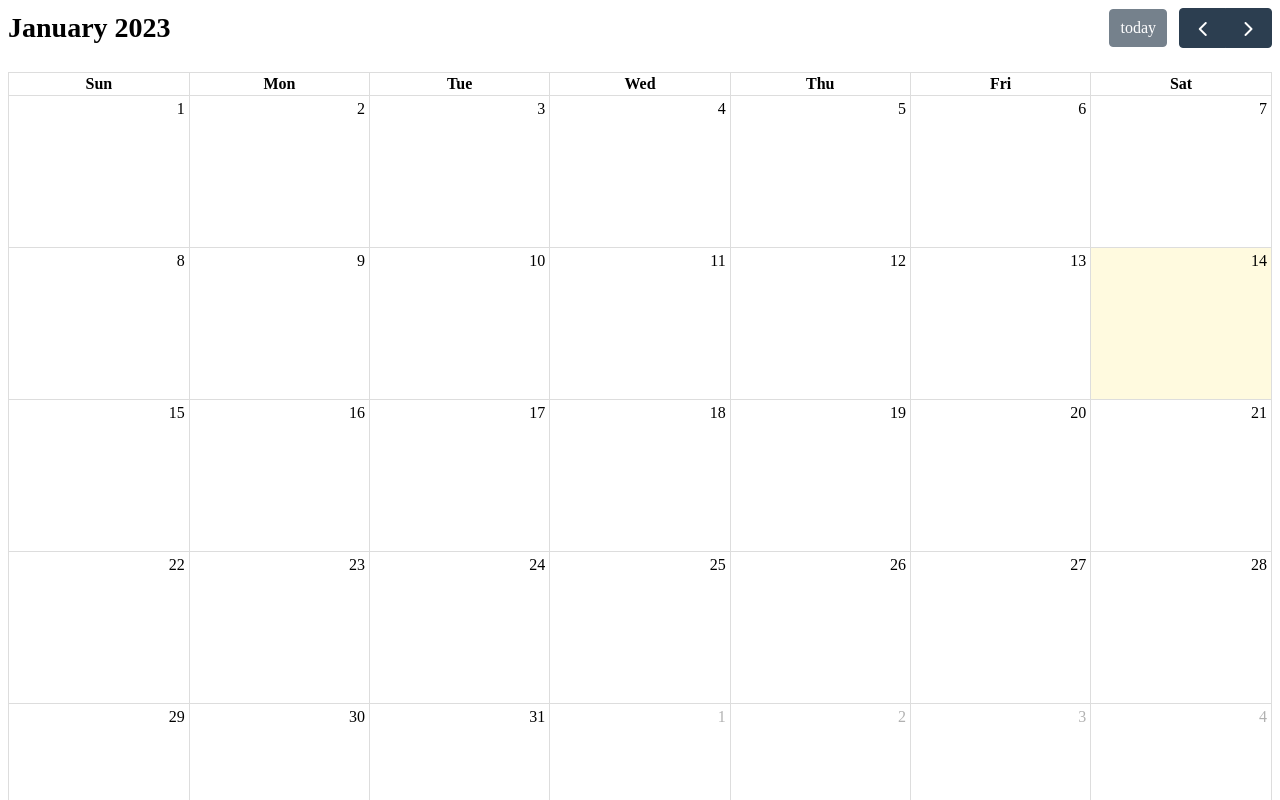
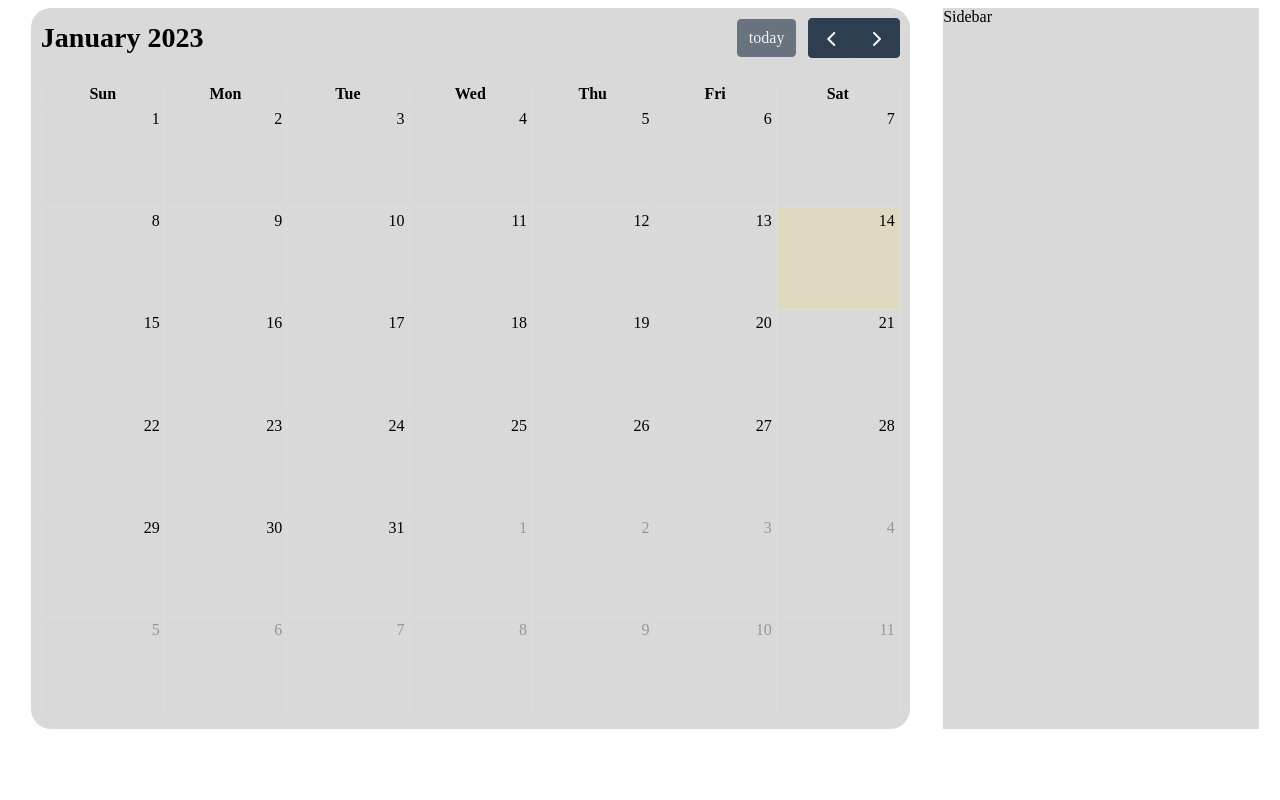
Before and after one commit to Lake-Natron/Pursuit, a Next.js app: page /calendar in a window 1280 px wide. Shown: the top 800 px of the page. Built offline with nearby package versions, Linux system fonts and the light colour scheme.

Commit message:
Adjust nextjs css file

```diff
--- /dev/null
+++ b/pages/_app.js
@@ -0,0 +1,6 @@
+import '../public/main.css';
+import React from 'react';
+
+export default function MyApp({ Component, pageProps }) {
+  return <Component {...pageProps} />
+}
--- a/pages/calendar.jsx
+++ b/pages/calendar.jsx
@@ -3,13 +3,35 @@ import FullCalendar from '@fullcalendar/react' // must go before plugins
 import dayGridPlugin from '@fullcalendar/daygrid' // a plugin!
 
 const Calendar = () => {
+
+  const pageStyle = {
+    display: 'flex',
+    justifyContent: 'space-evenly'
+  }
+
+  const sidebarStyle = {
+    backgroundColor: '#D9D9D9',
+    width: '25%'
+  }
+
+  const calendarStyle = {
+    width: '68%',
+    marginLeft: '10px',
+    marginRight: '20px',
+    backgroundColor: '#D9D9D9',
+    padding: '10px',
+    borderRadius: '20px'
+  }
+
   return (
-    <div>
-      <FullCalendar
-        plugins={[dayGridPlugin]}
-        initialView="dayGridMonth"
-      />
-      <div>
+    <div style={pageStyle}>
+      <div style={calendarStyle}>
+        <FullCalendar
+          plugins={[dayGridPlugin]}
+          initialView="dayGridMonth"
+        />
+      </div>
+      <div style={sidebarStyle}>
         Sidebar
       </div>
     </div>
```
Also changed, not shown: public/index.html (deleted, +0 -14 lines).
